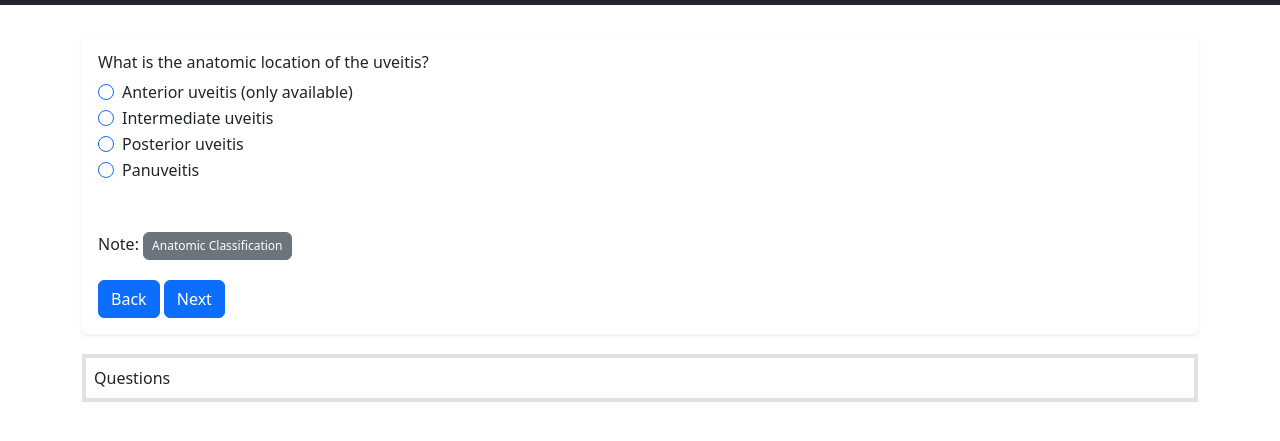
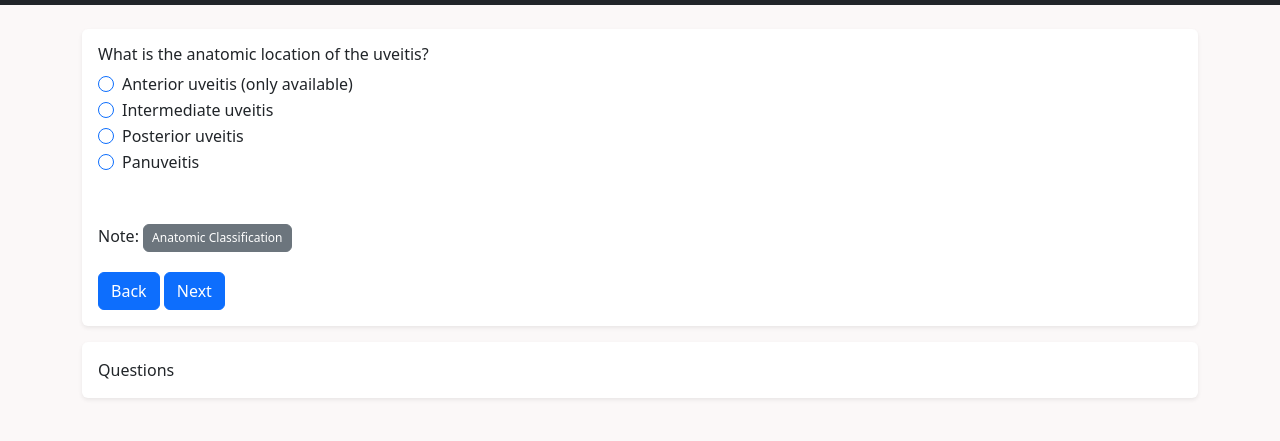
Before and after one commit to hcha3232/exp-uveitis, a plain HTML site: page index.html in a window 1280 px wide. Shown: the part 51-492 px from the top of the page. Drawn offline with nearby package versions, Linux system fonts and the light colour scheme.

Commit message:
Update index.html

```diff
--- a/index.html
+++ b/index.html
@@ -9,13 +9,15 @@
     <link href="https://cdn.jsdelivr.net/npm/bootstrap@5.3.0-alpha3/dist/css/bootstrap.min.css" rel="stylesheet" integrity="sha384-KK94CHFLLe+nY2dmCWGMq91rCGa5gtU4mk92HdvYe+M/SXH301p5ILy+dN9+nJOZ" crossorigin="anonymous">
 
 </head>
-<body>
-    <nav id="nav" class="navbar navbar-dark bg-dark"> </nav>
-    <div style="padding-top: 2rem;"></div>
-    <div id="container" class="container container-gap"></div>
+<body style="background-color: #fbf8f8;">
+    <nav id="nav" class="navbar navbar-dark bg-dark fixed-top"> </nav>
+    <div style="padding-top: 5rem;"></div>
+    <div id="container" class="container"></div>
 
-    <div id="explaination" class="container container-gap">
-        <div class="border border-4 p-2">
+    <div id="differentials" class="container"></div>
+
+    <div id="explaination" class="container">
+        <div class="shadow-sm p-3 mb-3 bg-body rounded">
             <span style="font-weight: 500;">Questions</span>
             <div id="exp-container" style="color:grey; font-size: 0.8rem;"></div>
         </div>
```
